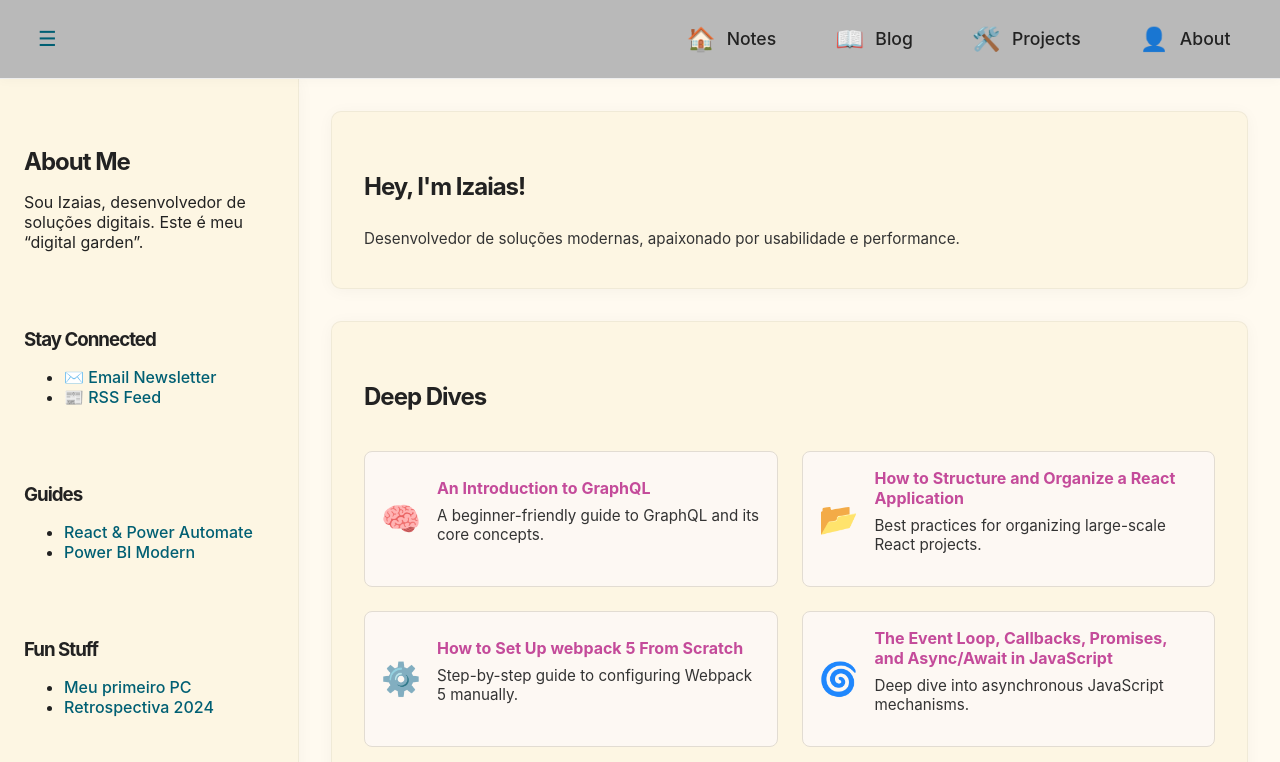
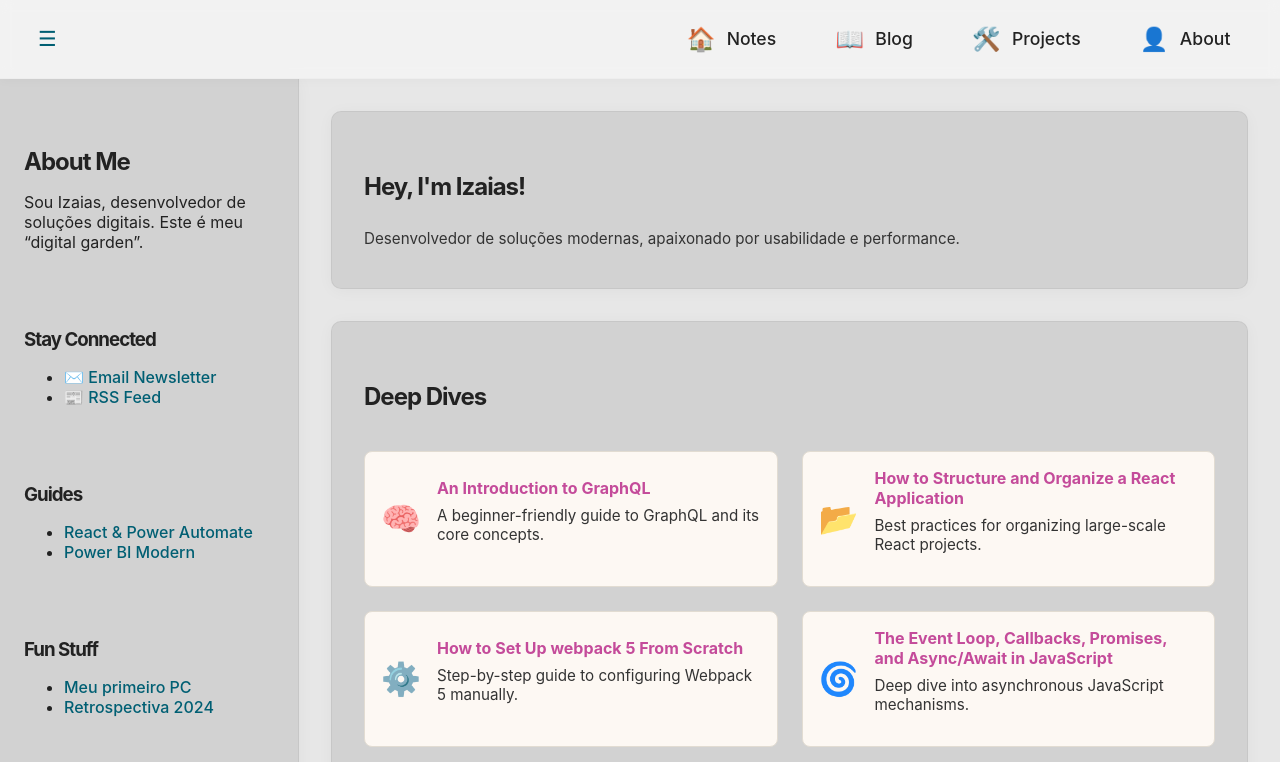
Before and after one commit to JRizaias/dev-portfolio-starter, a website built with Vite: page index.html in a window 1280 px wide. Shown: the top 762 px of the page. Built offline with nearby package versions, Linux system fonts and the light colour scheme.

Commit message:
feat(navbar): apply backdrop blur effect for translucent sticky navbar

```diff
--- a/src/style.css
+++ b/src/style.css
@@ -1,6 +1,6 @@
 :root {
-  --background: #fffaf0;
-  --sidebar: #fdf6e3;
+  --background: #e7e7e7;
+  --sidebar: lab(42.26% -0.6 0.42 / 0.151);
   --text: #222222;
   --accent: #005f73;
   --accent2: #e15a97;
@@ -53,9 +53,11 @@ h1, h2, h3, h4 {
   gap: 1.5rem;
   align-items: center;
   padding: 1rem 2rem;
-  background: #b9b9b9;
+  background: rgba(250, 250, 250, 0.6);   /* Troque para o tom e alpha desejados */
   border-bottom: 0.0625rem solid #eee;
   box-shadow: 0 0.25rem 0.5rem 0 rgba(0,0,0,0.02);
+  -webkit-backdrop-filter: blur(6px);
+  backdrop-filter: blur(6px);
 }
 
 .navbar a {
```
